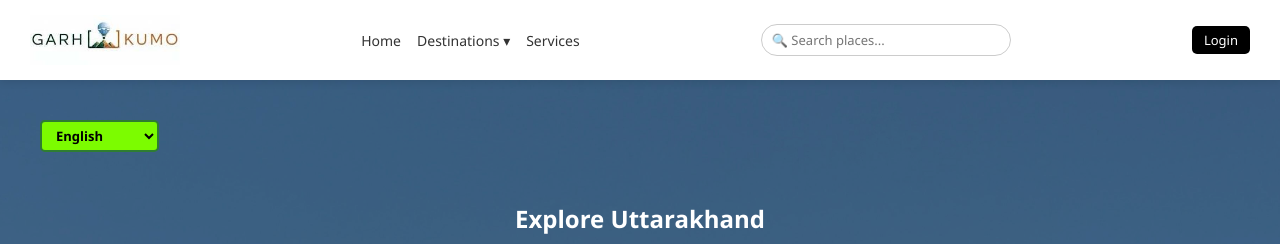
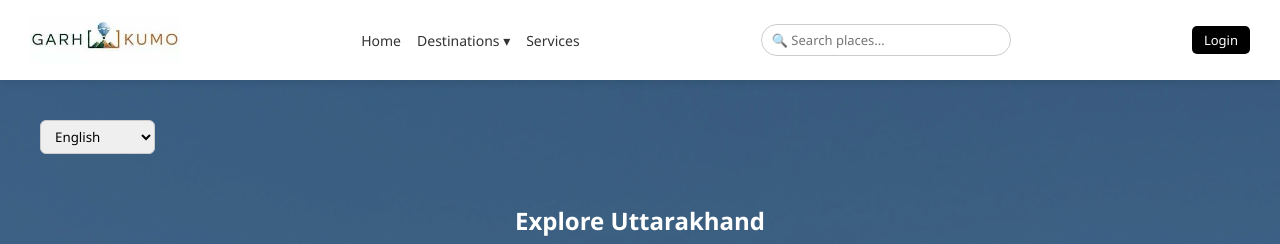
Before and after one commit to karansinghnegi01/garh-kumo, a PHP site: page / in a window 1280 px wide. Shown: the top 244 px of the page. Run offline with PHP 8.4, Linux system fonts and the light colour scheme.

Commit message:
Refactor language button styles and add header styles
Updated the language button styles and added a new header style.

Signed-off-by: karansinghnegi01 <karansinghnegi2004@gmail.com>

```diff
--- a/GARH KUMO/style.css
+++ b/GARH KUMO/style.css
@@ -148,17 +148,19 @@ body::before {
   font-size:13px;
   }
 
-  /* Language Button */
-  .lang-btn{
-    background:#7CFC00;
-    border:2px solid #2e7d32;
-    padding:4px 10px;
-    border-radius:5px;
-    font-size:13px;
-    font-weight:600;
-    cursor:pointer;
-    }
+  .rec-header{
+  display: flex;
+  justify-content: space-between;
+  align-items: center;
+}
 
+.lang-btn{
+  padding: 6px 10px;
+  border-radius: 6px;
+  border: 1px solid #ccc;
+  cursor: pointer;
+  text-align: left;
+}
   /* Search */
   #search{
   padding:6px 10px;
```
